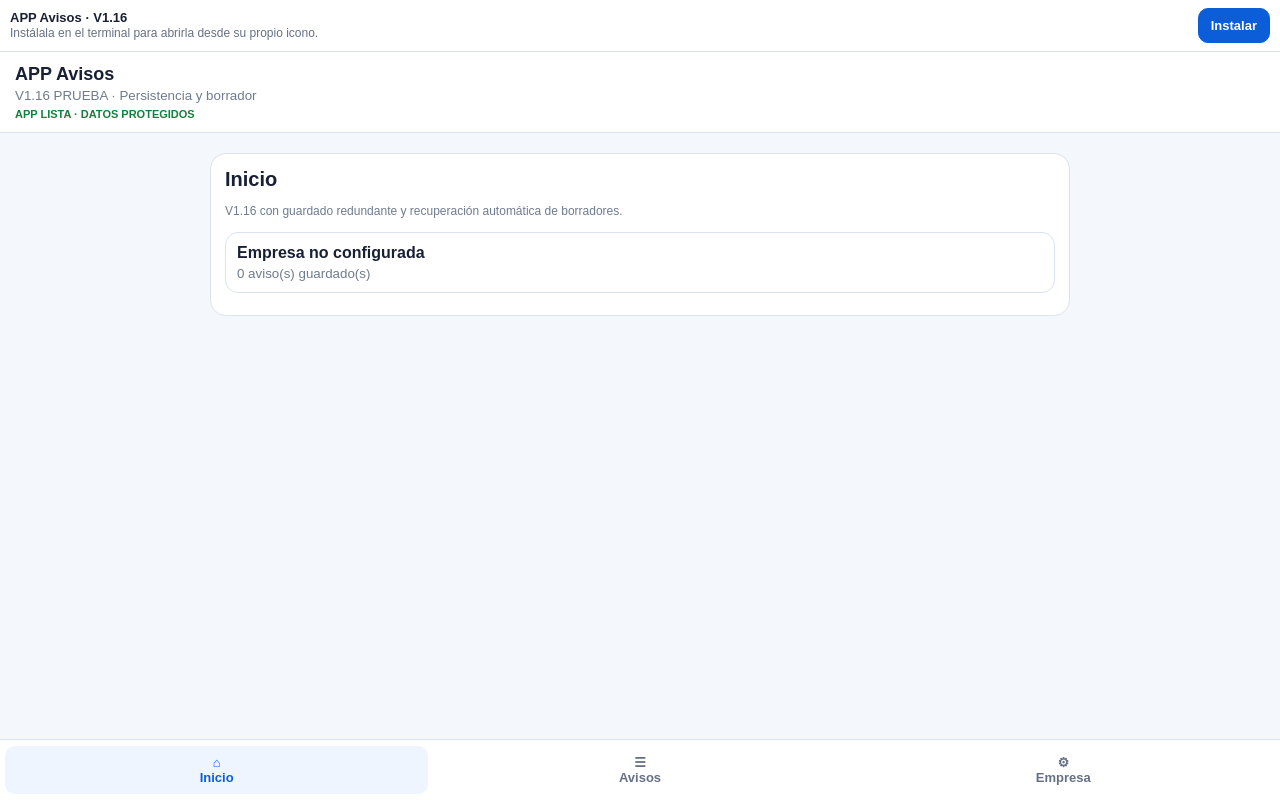
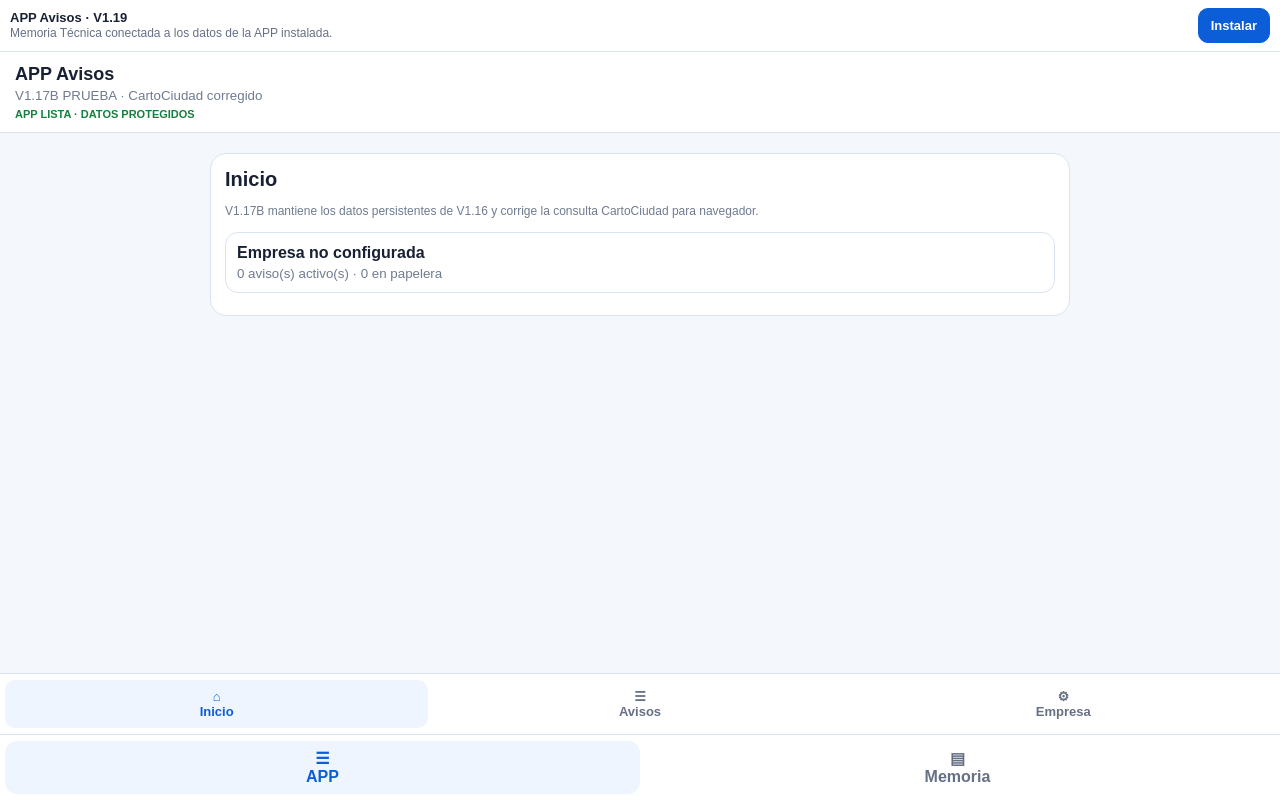
Before and after one commit to 141carlos-source/Appcondiciones, a plain HTML site: page avisos-app/index.html in a window 1280 px wide. Drawn offline with Linux system fonts and the light colour scheme.

Commit message:
Actualizar APP instalada a V1.19 con Memoria Técnica

```diff
--- a/avisos-app/index.html
+++ b/avisos-app/index.html
@@ -25,10 +25,10 @@ body{height:100dvh;display:grid;grid-template-rows:auto 1fr}
 </head>
 <body>
 <div id="installBar">
-  <div id="installText"><strong>APP Avisos · V1.16</strong>Instálala en el terminal para abrirla desde su propio icono.</div>
+  <div id="installText"><strong>APP Avisos · V1.19</strong>Memoria Técnica conectada a los datos de la APP instalada.</div>
   <button id="installBtn" type="button">Instalar</button>
 </div>
-<iframe id="appFrame" title="APP Avisos V1.16" src="../avisos-v116/"></iframe>
+<iframe id="appFrame" title="APP Avisos V1.19" src="../avisos-v119/"></iframe>
 <script>
 (function(){
 'use strict';
```
